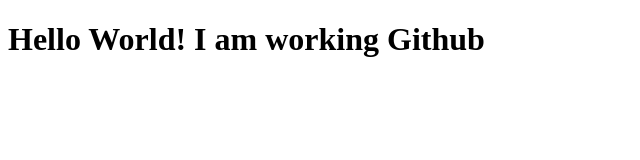
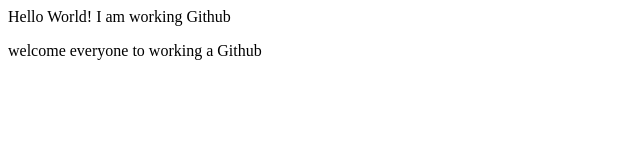
Before and after one commit to MahalakshmiS219/learn-git1, a plain HTML site: page index.html in a window 1280 px wide. Shown: the whole page, without its empty margins (0-640 px from the left). Drawn offline with Linux system fonts and the light colour scheme.

Commit message:
index update

```diff
--- a/index.html
+++ b/index.html
@@ -6,6 +6,7 @@
     <title>Document</title>
 </head>
 <body>
-    <h1>Hello World! I am working Github</h1>
+    <h1<p>Hello World! I am working Github</h1>
+    <p> welcome everyone to working a Github</p>
 </body>
 </html>
```
